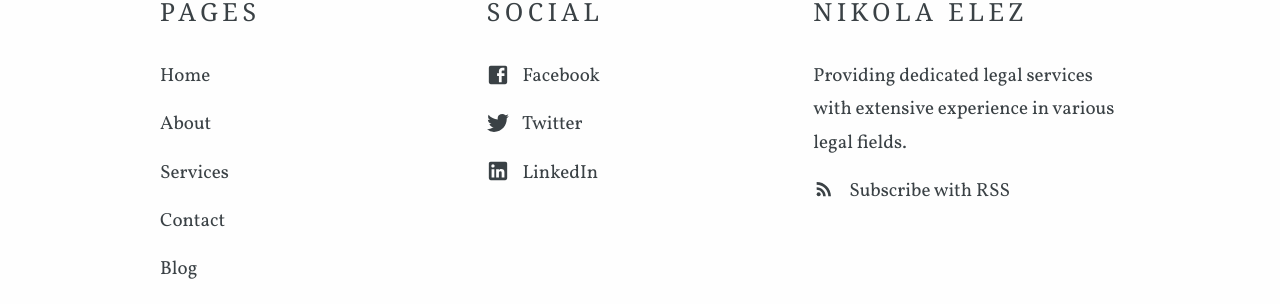
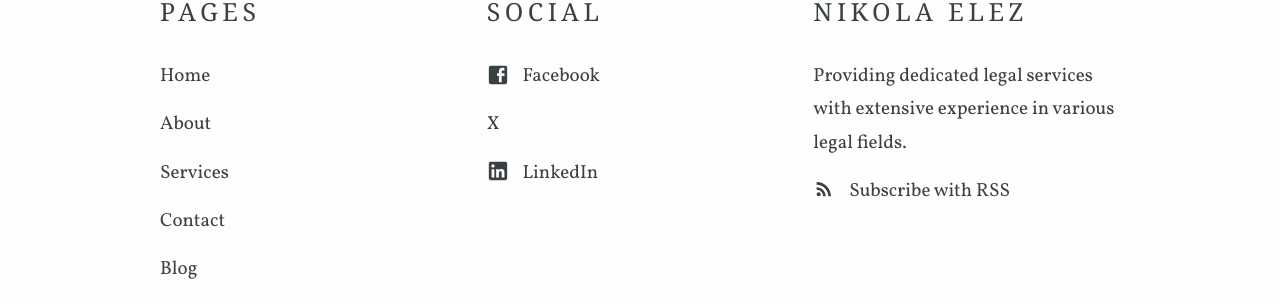
Before and after one commit to cryptonikki/cryptonikki.github.io, a Jekyll site: the page built from index.html, in a window 1280 px wide. Shown: the part 1872-2176 px from the top of the page. Built offline with Jekyll 4.4.1, drawn with Linux system fonts in a browser that asks for light colours; nearby versions of some CDN libraries; some web fonts are replaced.

Commit message:
changing footer again to fix twitter to x

```diff
--- a/_data/footer.yml
+++ b/_data/footer.yml
@@ -16,9 +16,9 @@
       link: https://sr-rs.facebook.com/nikola.elez.16
       social_icon: Facebook
       new_window: true
-    - name: Twitter
+    - name: X
       link: https://x.com/Crypto_Niki
-      social_icon: Twitter
+      social_icon: X
       new_window: true
     - name: LinkedIn
       link: https://www.linkedin.com/in/nikola-elez-398bb5217/
```
